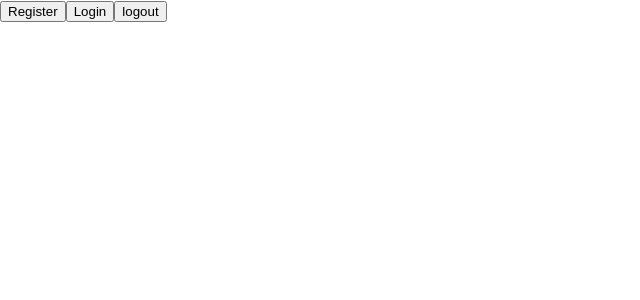
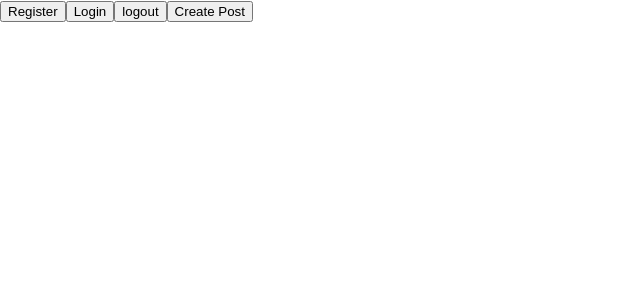
Before and after one commit to Timson89/Week5ReactRocketship-FirebasePractice, a React (Create React App) app: page / in a window 1280 px wide. Shown: the top 300 px of the page, without its empty margins (0-640 px from the left). Built offline with nearby package versions, Linux system fonts and the light colour scheme; no server answers.

Commit message:
Built the UI for creating A post function.

```diff
--- a/src/App.js
+++ b/src/App.js
@@ -1,6 +1,7 @@
 import './App.css';
 import React from 'react';
 import { auth, db } from './firebase/init.jsx';
+import { collection, addDoc } from 'firebase/firestore';
 import { createUserWithEmailAndPassword, signInWithEmailAndPassword, onAuthStateChanged, signOut } from "firebase/auth";
 
 
@@ -10,6 +11,16 @@ function App() {
   const [user, setUser] = React.useState([]);
   const [loading, setLoading] = React.useState(true);
 
+
+  function createPost(){
+
+    const post = {
+
+      title: "Title",
+      description: "Description"
+    }
+    addDoc(collection(db, "posts"), post)
+  }
 
   // Stay logged in even after browser refreshes //
 
@@ -82,6 +93,7 @@ function App() {
       <button onClick={ register }>Register</button>
       <button onClick={ login }>Login</button>
       <button onClick={ logout }>logout</button>
+      <button onClick={ createPost }>Create Post</button>
       { loading ? 'Loading...' : user.email }
     </div>
   );
```
